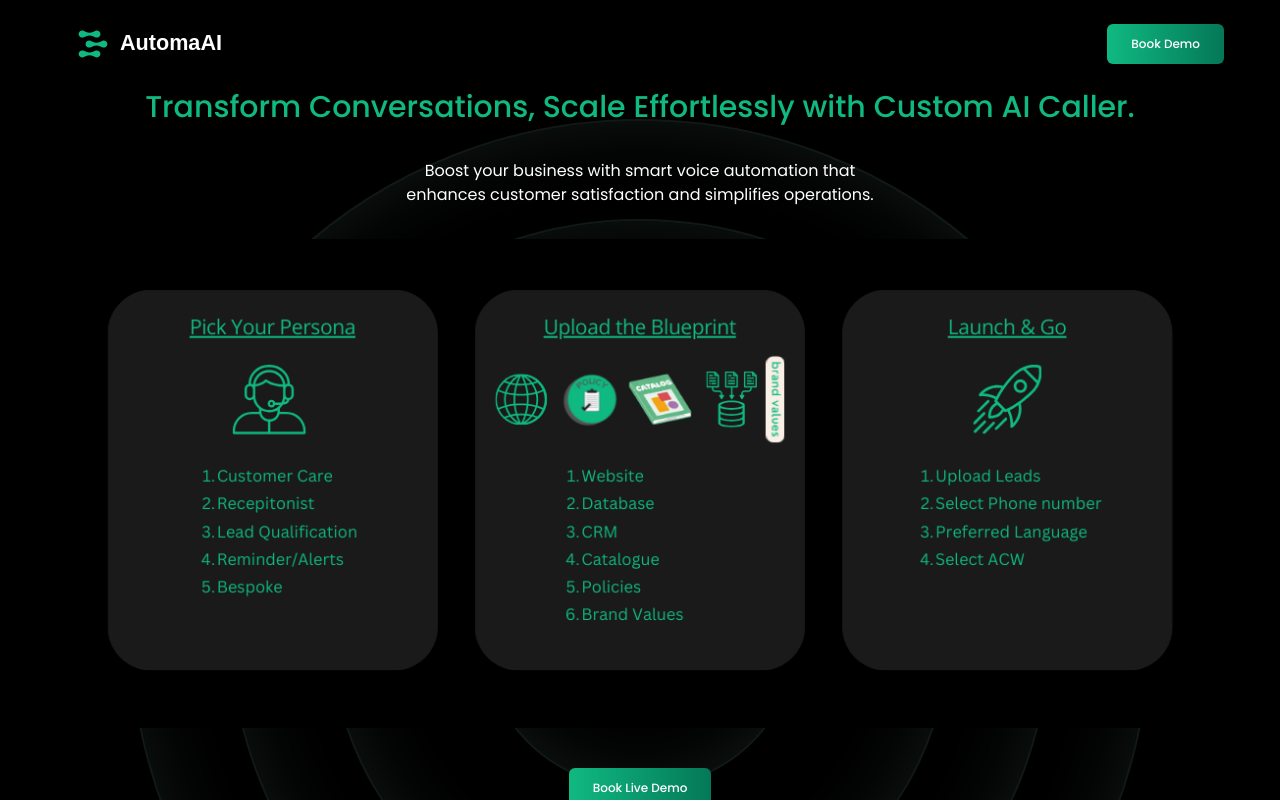
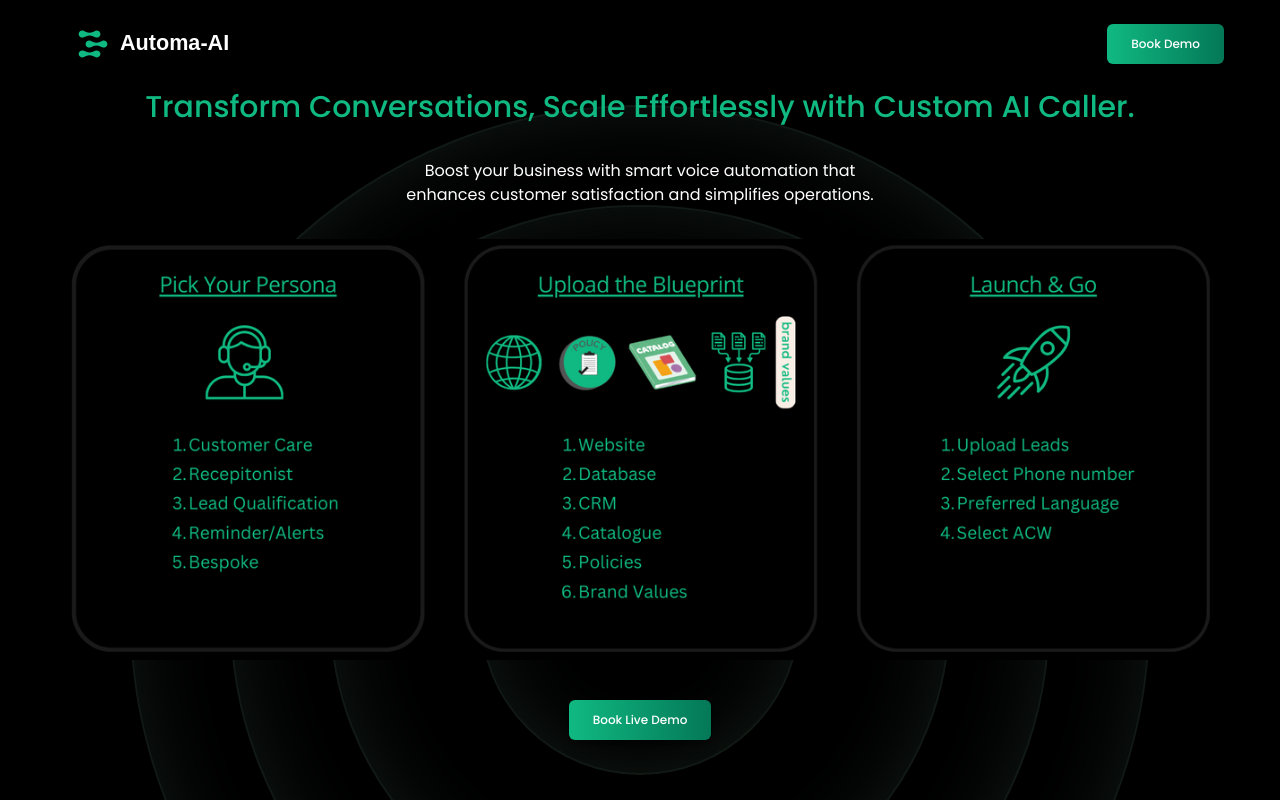
Before and after one commit to singhv04/landing_page, a Next.js app: page / in a window 1280 px wide. Shown: the top 800 px of the page. Built offline with nearby package versions, Linux system fonts and the light colour scheme.

Commit message:
upadted the demo image

```diff
--- a/package.json
+++ b/package.json
@@ -1,5 +1,5 @@
 {
-  "name": "automa-ai",
+  "name": "AutomaAI",
   "version": "0.1.0",
   "private": true,
   "scripts": {
--- a/src/app/layout.tsx
+++ b/src/app/layout.tsx
@@ -8,7 +8,7 @@
 });
 
 export const metadata: Metadata = {
-  title: "AutomaAi",
+  title: "Automa-AI",
   description: "An Ai caller.",
 };
 
--- a/src/components/footer/Footer.tsx
+++ b/src/components/footer/Footer.tsx
@@ -8,11 +8,11 @@
       </div>
       <hr className="my-4 border-emerald-500/25" />
       <div className="text-center text-xs text-muted md:text-sm">
-        <p>&copy; 2024 AutomaAi. All rights reserved.</p>
-        <p>
+        <p>&copy; 2024 Automa-AI. All rights reserved.</p>
+        {/* <p>
           <span className="text-emerald-500">Terms of Service</span> &{" "}
           <span className="text-emerald-500">Privacy Policy</span>
-        </p>
+        </p> */}
       </div>
     </div>
   );
--- a/src/components/logo/Logo.tsx
+++ b/src/components/logo/Logo.tsx
@@ -40,7 +40,7 @@
         fontFamily="Arial, sans-serif"
         fill="#FFFFFF"
       >
-        AutomaAI
+        Automa-AI
       </text>
     </svg>
   );
```
Also changed, not shown: public/demo.png.
